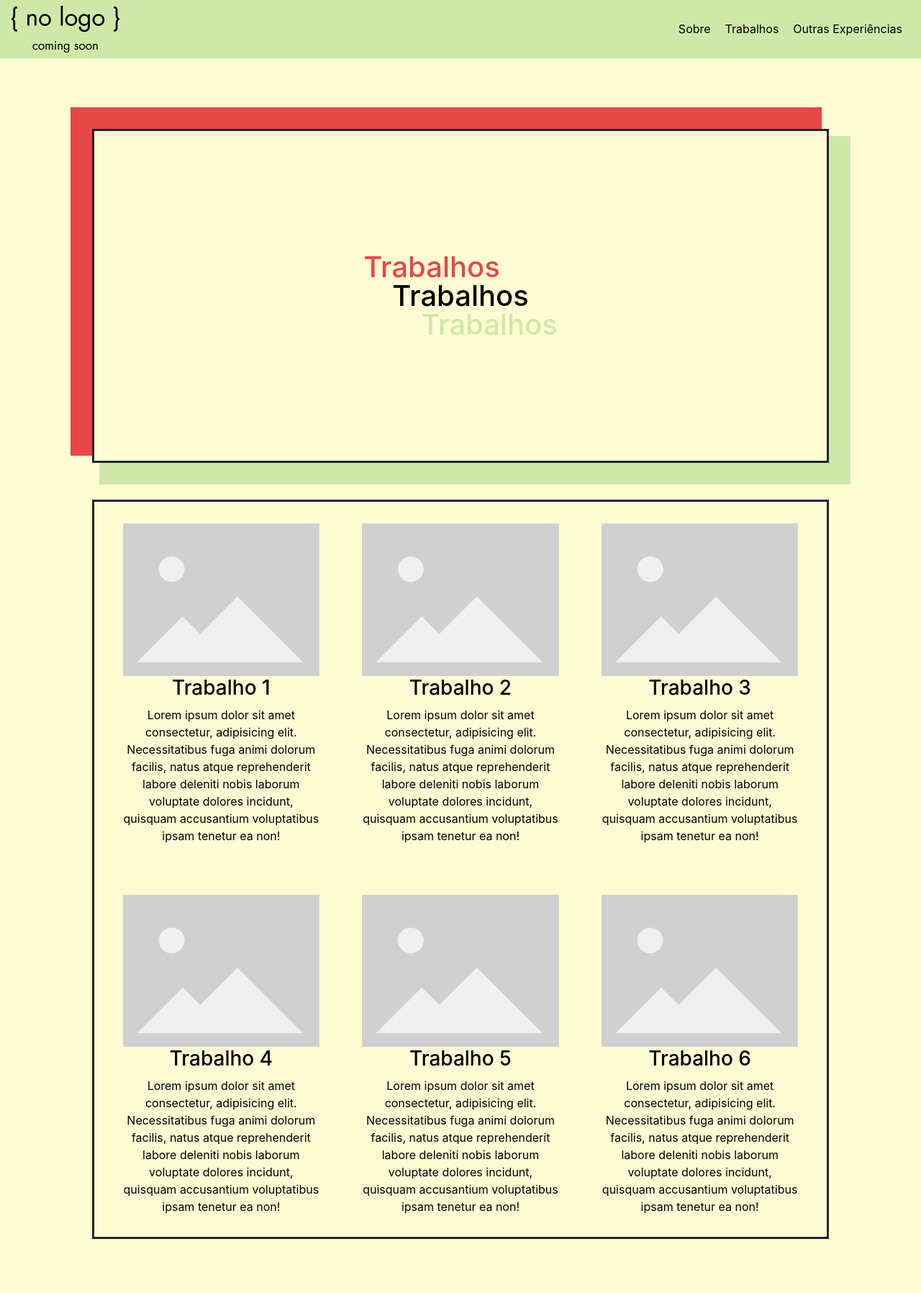
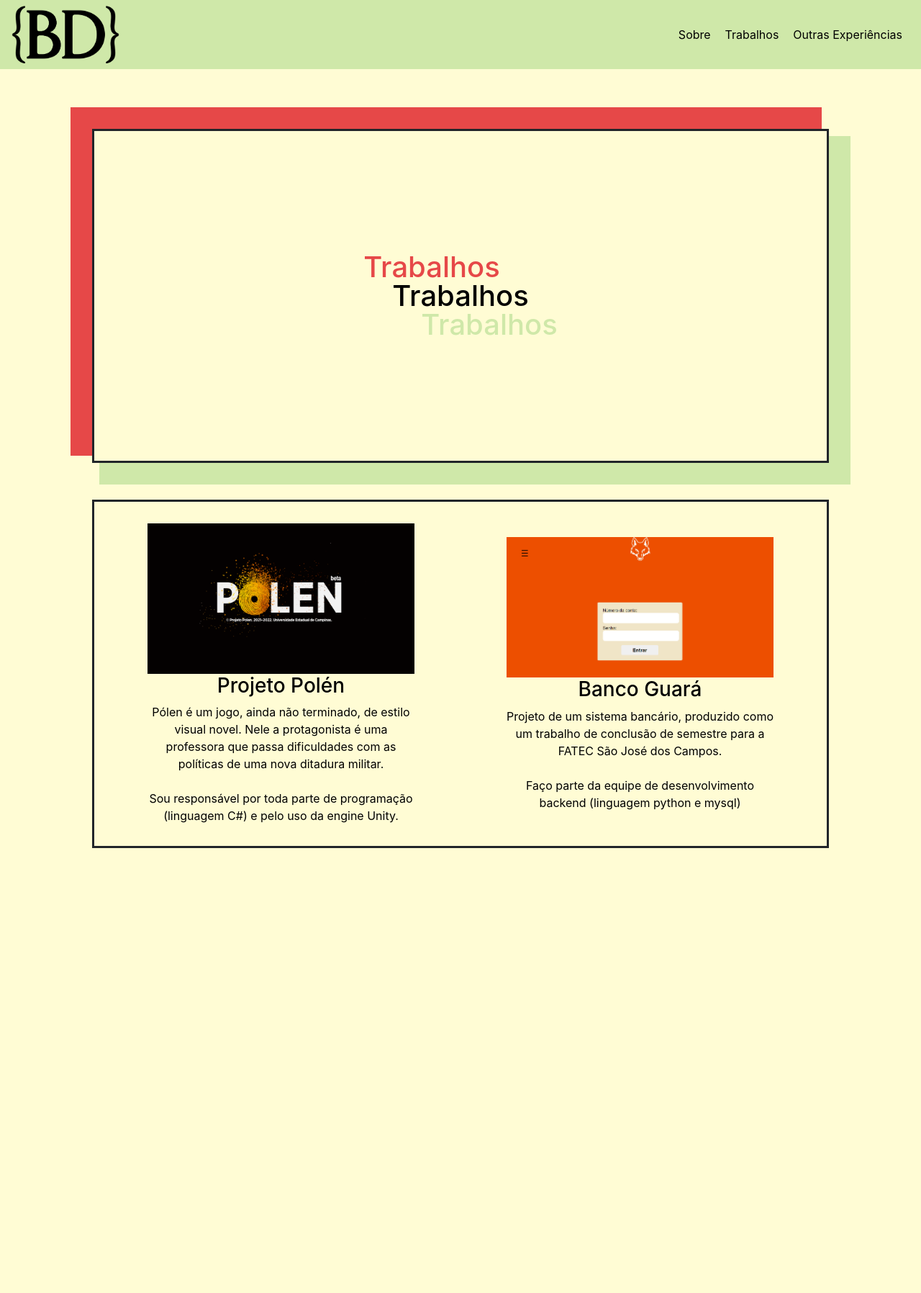
Before and after one commit to brunodenardo/Portf-lio, a Flask app: page /trabalhos in a window 1280 px wide. Shown: the whole page at 72% size. After the commit the page ends 1178 px from the top, so only its background shows below. Run offline with Flask 2, Linux system fonts and the light colour scheme.

Commit message:
Remoção dos placeholders e adição do conteúdo da página

```diff
--- a/src/static/styles/style.css
+++ b/src/static/styles/style.css
@@ -113,8 +113,9 @@ div.apresentacao{
 #conteudo{
     display: flex;
     justify-content: space-around;
-    border-style: solid;
-    gap: 50px 20px;
+    align-items: center;
+    border: solid;
+    gap:20px;
     flex-wrap: wrap;
     padding: 20px;
     margin-top: 5%;
@@ -129,7 +130,7 @@ div.apresentacao{
 #Item{
     display: flex;
     flex-direction: column;
-    width: 30%;
+    width: 40%;
     text-align: center;
     padding: 10px;
 }
@@ -345,23 +346,22 @@ div.apresentacao{
 
     #conteudo{
         display: flex;
-
-        justify-content: center;
+        flex-direction: column;
+        justify-content: space-between;
         align-items: center;
-
+        border: none;
         gap: 20px;
-        flex-wrap: wrap;
-
+        padding: 0%;
         margin-top: 5%;
         margin-bottom: 5%;
 
     }
 
     #Item{
-
+        border: solid;
         display: flex;
         flex-direction: column;
-        width: 30vw;
+        width: 100%;
         text-align: center;
         padding: 20px;
     }
@@ -485,7 +485,7 @@ div.apresentacao{
         gap: 20px;
         flex-wrap: wrap;
 
-        margin-top: 1%;
+        margin-top: 5%;
         margin-bottom: 5%;
 
     }
--- a/src/templates/base.html
+++ b/src/templates/base.html
@@ -17,7 +17,7 @@
     <header>
         <div class="container">
             <nav class="navbar navbar-expand-lg fixed-top" id="navbar">
-                <a href="/"><img class="logo" src="../static/public/placeholderLogo.png" alt="Placeholder"></a>
+                <a href="/"><img class="logo" src="../static/public/logoPortifoli.png" alt="Placeholder"></a>
 
                 <button class="navbar-toggler" data-toggle="collapse" data-target="#navbar-links" aria-controls="navbar-links" aria-expanded="false" aria-label="Toggle navigation">
                     <img src="../static/public/navbar icon.png" alt="" class="navbar-toggler-icon" id="navbar-icon">
--- a/src/templates/trabalhos.html
+++ b/src/templates/trabalhos.html
@@ -8,56 +8,28 @@
     </div>
     <div id="conteudo">
         <div id="Item">
-            <a id="link" href="/">
-                <img id="imagemTrabalhos" src="../static/public/placeholderImagem.png" alt="placeholderImagem">
-                <h3>Trabalho 1</h3>
+            <a id="link" href="https://drive.google.com/drive/folders/18RuIaIR7U8Tp7ftOaj3Hd7pGh7KWZedd?usp=share_link">
+                <img id="imagemTrabalhos" src="../static/public/polen.png" alt="placeholderImagem">
+                <h3>Projeto Polén</h3>
                 <p id="trabTexto">
-                    Lorem ipsum dolor sit amet consectetur, adipisicing elit. Necessitatibus fuga animi dolorum facilis, natus atque reprehenderit labore deleniti nobis laborum voluptate dolores incidunt, quisquam accusantium voluptatibus ipsam tenetur ea non!
+                    Pólen é um jogo, ainda não terminado, de estilo visual novel. Nele a protagonista é uma professora que passa dificuldades com as políticas de uma nova ditadura militar.
+                </p>
+                <br>
+                <p id="trabTexto">
+                    Sou responsável por toda parte de programação (linguagem C#) e pelo uso da engine Unity.
                 </p>
             </a>
         </div>
         <div id="Item">
-            <a id="link" href="/">
-                <img id="imagemTrabalhos" src="../static/public/placeholderImagem.png" alt="placeholderImagem">
-                <h3>Trabalho 2</h3>
+            <a id="link" href="https://github.com/EquipeAPI/API-1DSM-2022">
+                <img id="imagemTrabalhos" src="../static/public/Tela banco guará.png" alt="placeholderImagem">
+                <h3>Banco Guará</h3>
                 <p id="trabTexto">
-                    Lorem ipsum dolor sit amet consectetur, adipisicing elit. Necessitatibus fuga animi dolorum facilis, natus atque reprehenderit labore deleniti nobis laborum voluptate dolores incidunt, quisquam accusantium voluptatibus ipsam tenetur ea non!
+                    Projeto de um sistema bancário, produzido como um trabalho de conclusão de semestre para a FATEC São José dos Campos.
                 </p>
-            </a>
-        </div>
-        <div id="Item">
-            <a id="link" href="/">
-                <img id="imagemTrabalhos" src="../static/public/placeholderImagem.png" alt="placeholderImagem">
-                <h3>Trabalho 3</h3>
+                <br>
                 <p id="trabTexto">
-                    Lorem ipsum dolor sit amet consectetur, adipisicing elit. Necessitatibus fuga animi dolorum facilis, natus atque reprehenderit labore deleniti nobis laborum voluptate dolores incidunt, quisquam accusantium voluptatibus ipsam tenetur ea non!
-                </p>
-            </a>
-        </div>
-        <div id="Item">
-            <a id="link" href="/">
-                <img id="imagemTrabalhos" src="../static/public/placeholderImagem.png" alt="placeholderImagem">
-                <h3>Trabalho 4</h3>
-                <p id="trabTexto">
-                    Lorem ipsum dolor sit amet consectetur, adipisicing elit. Necessitatibus fuga animi dolorum facilis, natus atque reprehenderit labore deleniti nobis laborum voluptate dolores incidunt, quisquam accusantium voluptatibus ipsam tenetur ea non!
-                </p>
-            </a>
-        </div>
-        <div id="Item">
-            <a id="link" href="/">
-                <img id="imagemTrabalhos" src="../static/public/placeholderImagem.png" alt="placeholderImagem">
-                <h3>Trabalho 5</h3>
-                <p id="trabTexto">
-                    Lorem ipsum dolor sit amet consectetur, adipisicing elit. Necessitatibus fuga animi dolorum facilis, natus atque reprehenderit labore deleniti nobis laborum voluptate dolores incidunt, quisquam accusantium voluptatibus ipsam tenetur ea non!
-                </p>
-            </a>
-        </div>
-        <div id="Item">
-            <a id="link" href="/">
-                <img id="imagemTrabalhos" src="../static/public/placeholderImagem.png" alt="placeholderImagem">
-                <h3>Trabalho 6</h3>
-                <p id="trabTexto">
-                    Lorem ipsum dolor sit amet consectetur, adipisicing elit. Necessitatibus fuga animi dolorum facilis, natus atque reprehenderit labore deleniti nobis laborum voluptate dolores incidunt, quisquam accusantium voluptatibus ipsam tenetur ea non!
+                    Faço parte da equipe de desenvolvimento backend (linguagem python e mysql)
                 </p>
             </a>
         </div>
```
Also changed, not shown: src/templates/curiosidades.html (+8 -20 lines), README.md, src/static/public/DeDH.png (added), src/static/public/Tela banco guará.png (added), src/static/public/UNICAMP_logo.png (added), src/static/public/logoPortifoli.png (added), src/static/public/polen.png (added), 1 other file.
